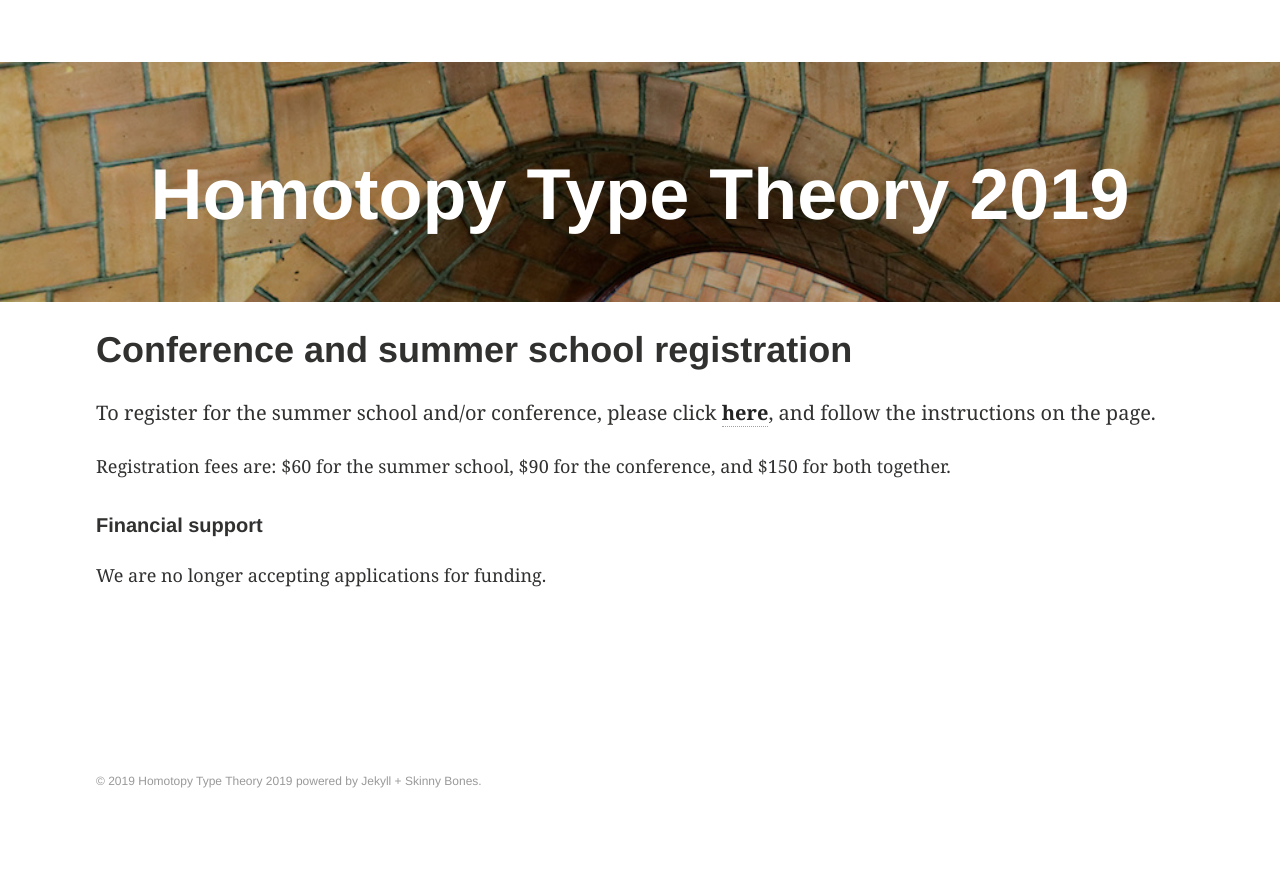
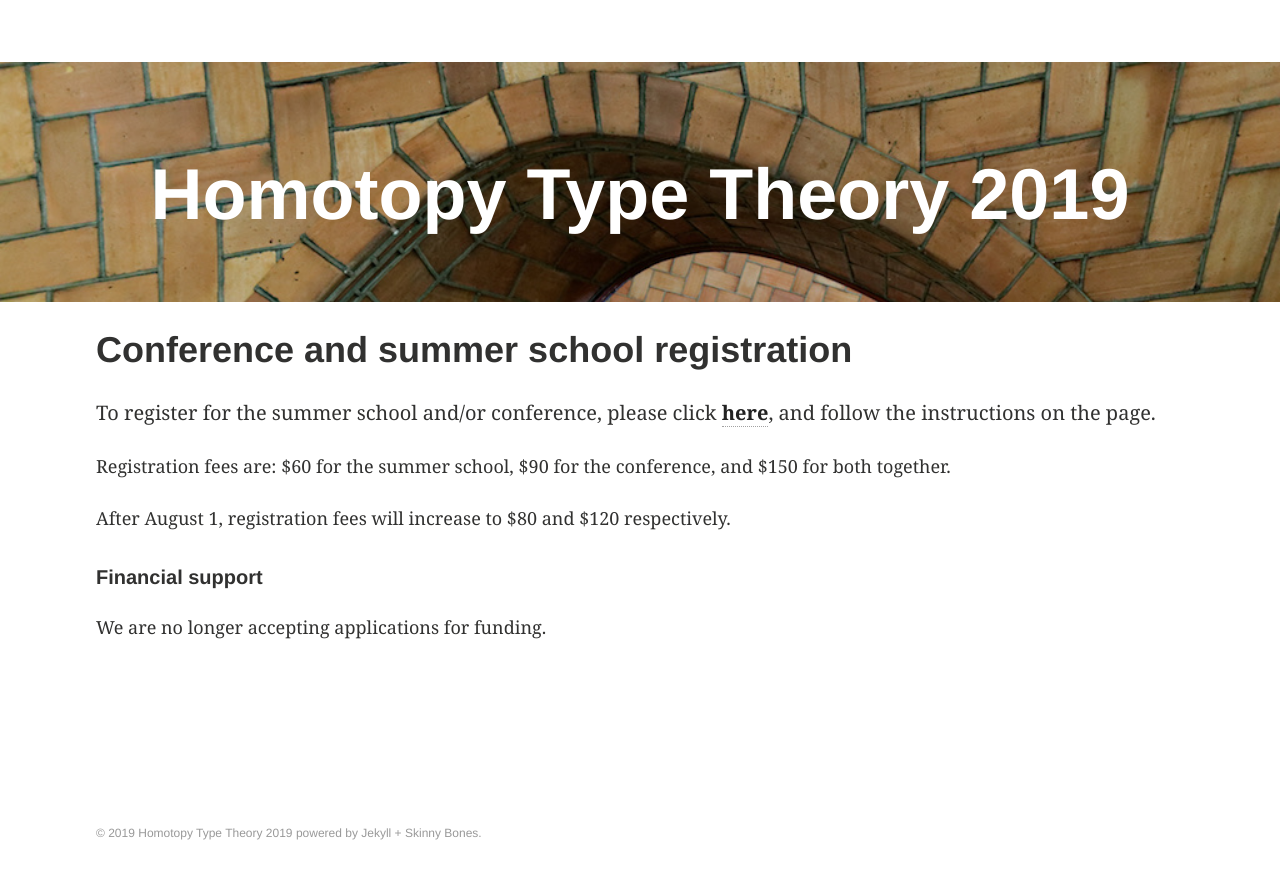
Before and after one commit to HoTT/HoTT-2019, a Jekyll site: the page built from registration.md, in a window 1280 px wide, cut to the strip 130-1049 px from the top of the page. Shown: the top 879 px of the strip. Built offline with Jekyll 4.4.1, drawn with Linux system fonts in a browser that asks for light colours.

Commit message:
registration fee increase

```diff
--- a/registration.md
+++ b/registration.md
@@ -10,6 +10,8 @@ To register for the summer school and/or conference, please click
 Registration fees are: $60 for the summer school, $90 for the conference, and
 $150 for both together.
 
+After August 1, registration fees will increase to $80 and $120 respectively.
+
 ##### Financial support
 
 We are no longer accepting applications for funding.
```
